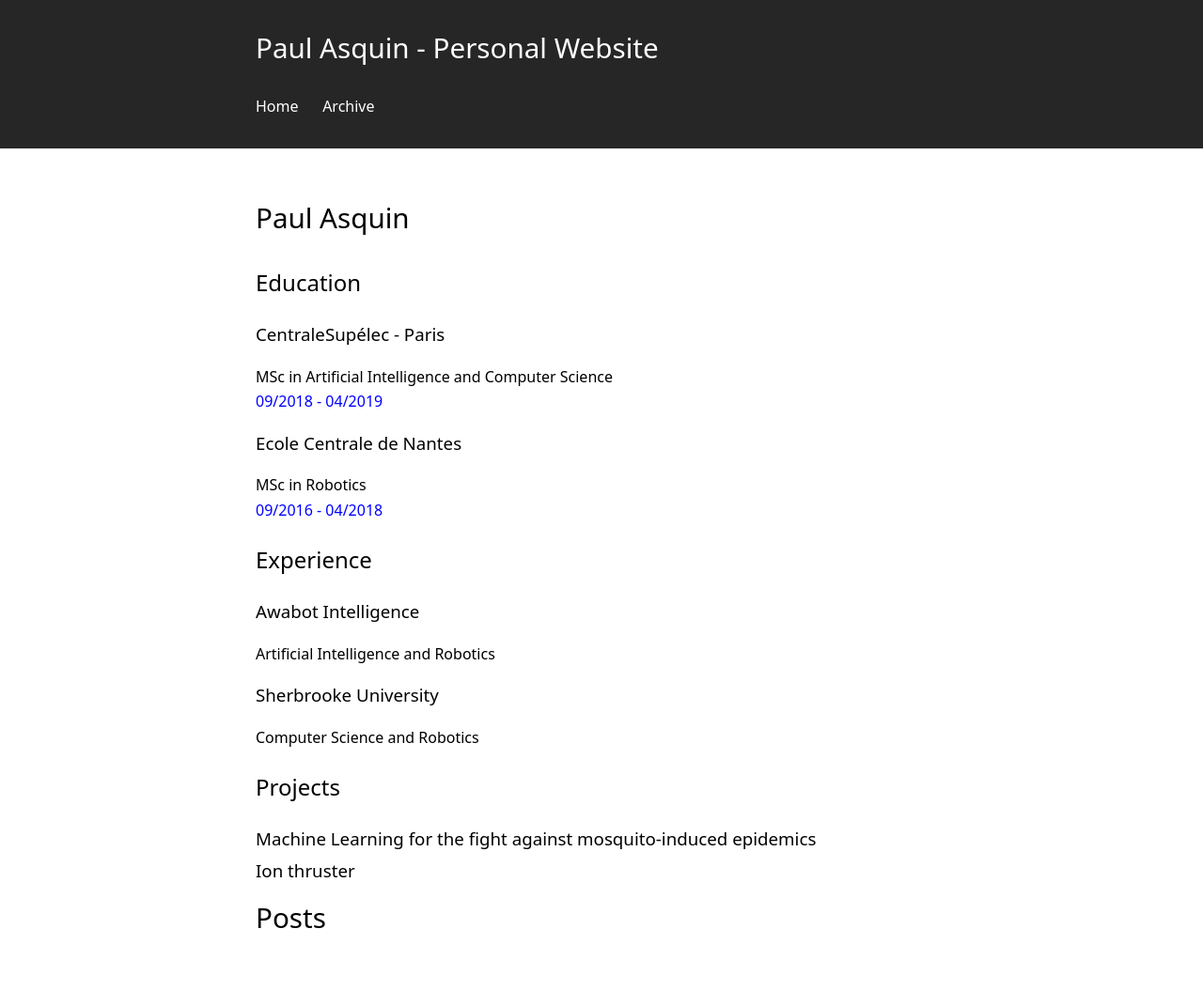
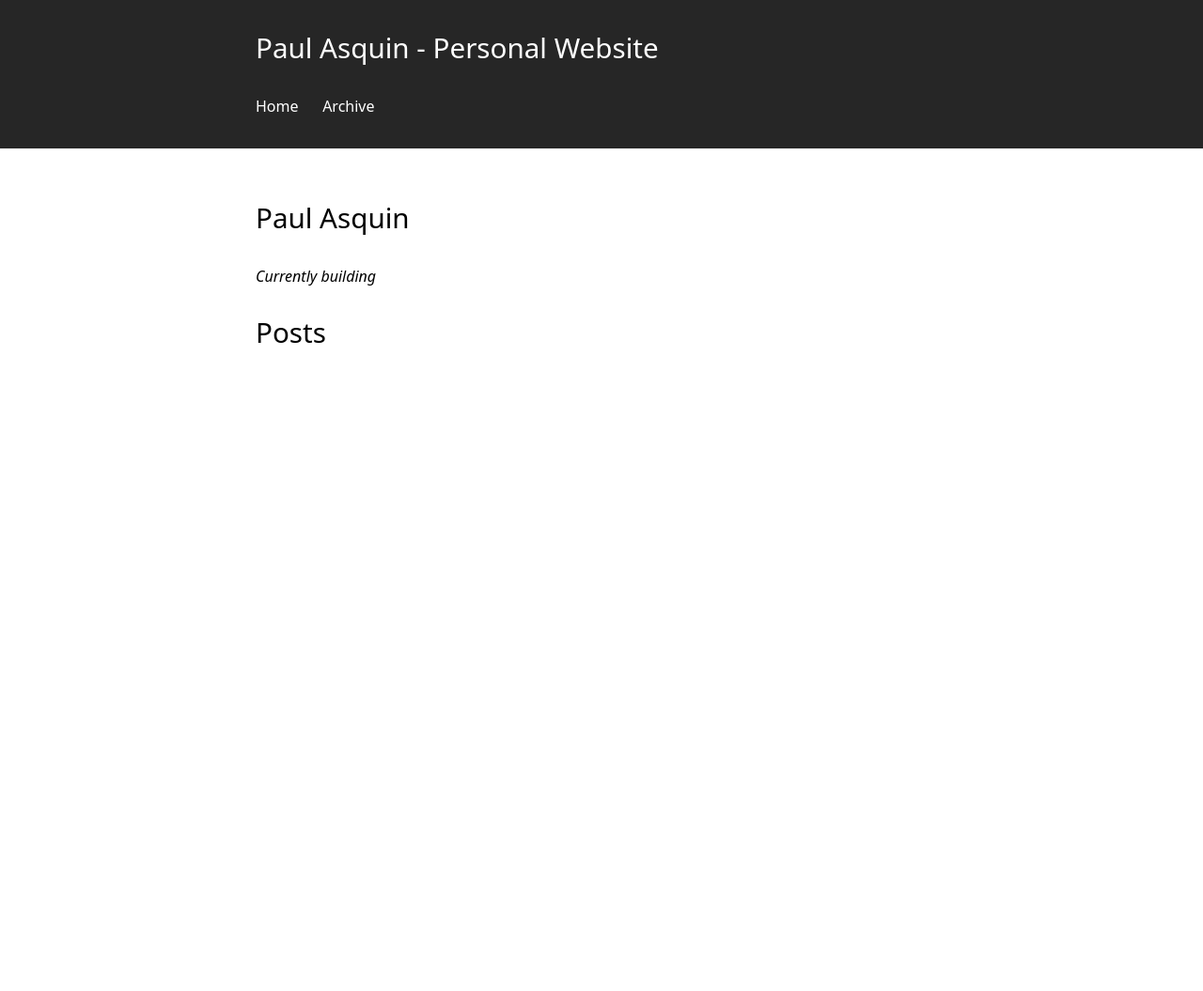
Before and after one commit to paulasquin/paulasquin.github.io, a Jekyll site: the page built from index.md, in a window 1280 px wide. Shown: the whole page at 94% size. Built offline with Jekyll 4.4.1, drawn with Linux system fonts in a browser that asks for light colours; after the commit the page ends 900 px from its top, so only the background shows below that.

Commit message:
remove useless info

```diff
--- a/index.md
+++ b/index.md
@@ -4,27 +4,4 @@ title: "Home"
 ---
 # Paul Asquin
 
-## Education
-
-### CentraleSupélec - Paris
-**MSc in Artificial Intelligence and Computer Science**
-<span style="color:blue"> 09/2018 - 04/2019</span>
-
-### **Ecole Centrale de Nantes**
-**MSc in Robotics**
-<span style="color:blue"> 09/2016 - 04/2018</span>
-
-## Experience
-
-### Awabot Intelligence
-**Artificial Intelligence and Robotics**
-
-### Sherbrooke University
-**Computer Science and Robotics**
-
-
-## Projects
-
-### Machine Learning for the fight against mosquito-induced epidemics
-
-### Ion thruster
+*Currently building*
```
